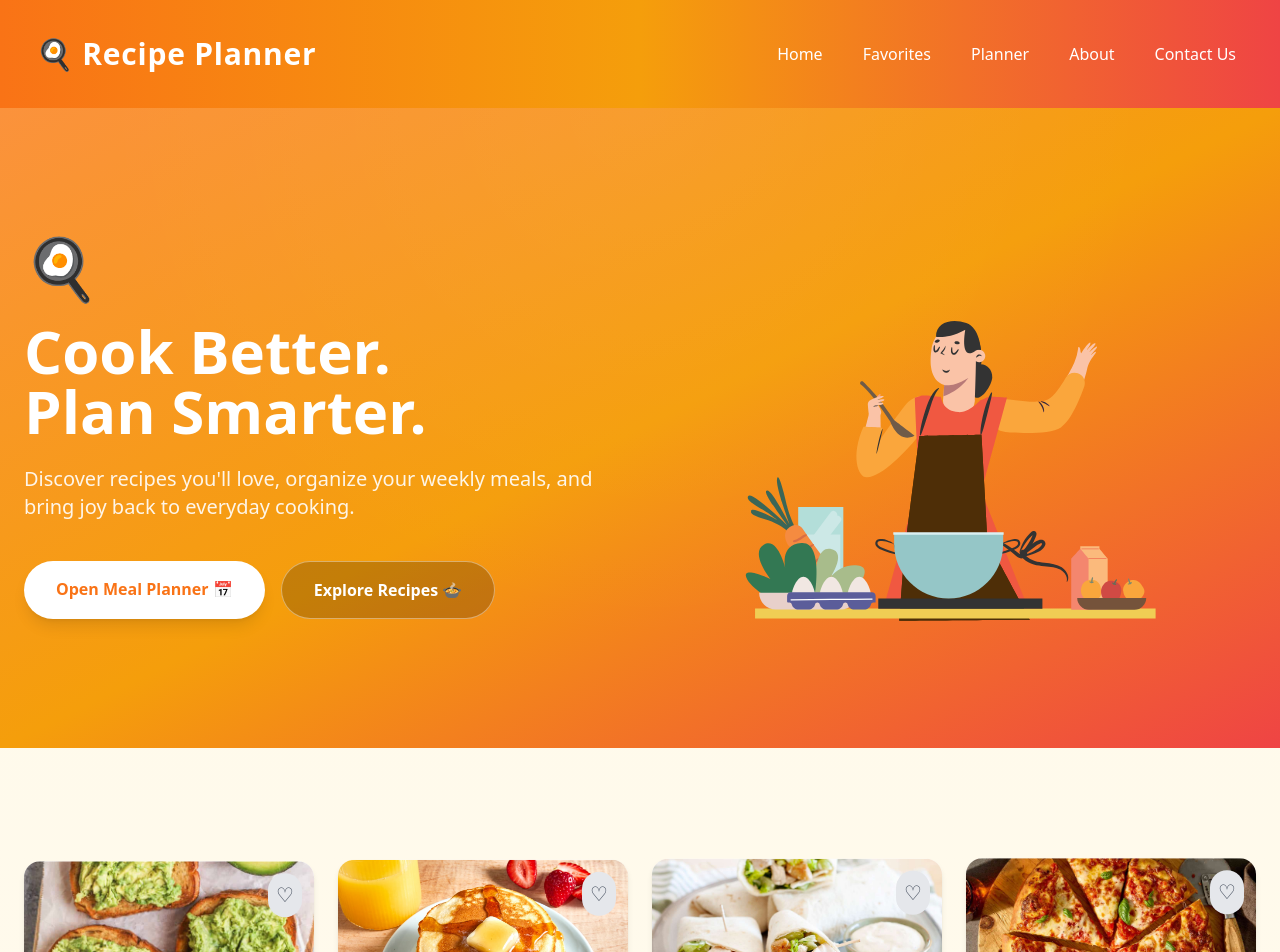
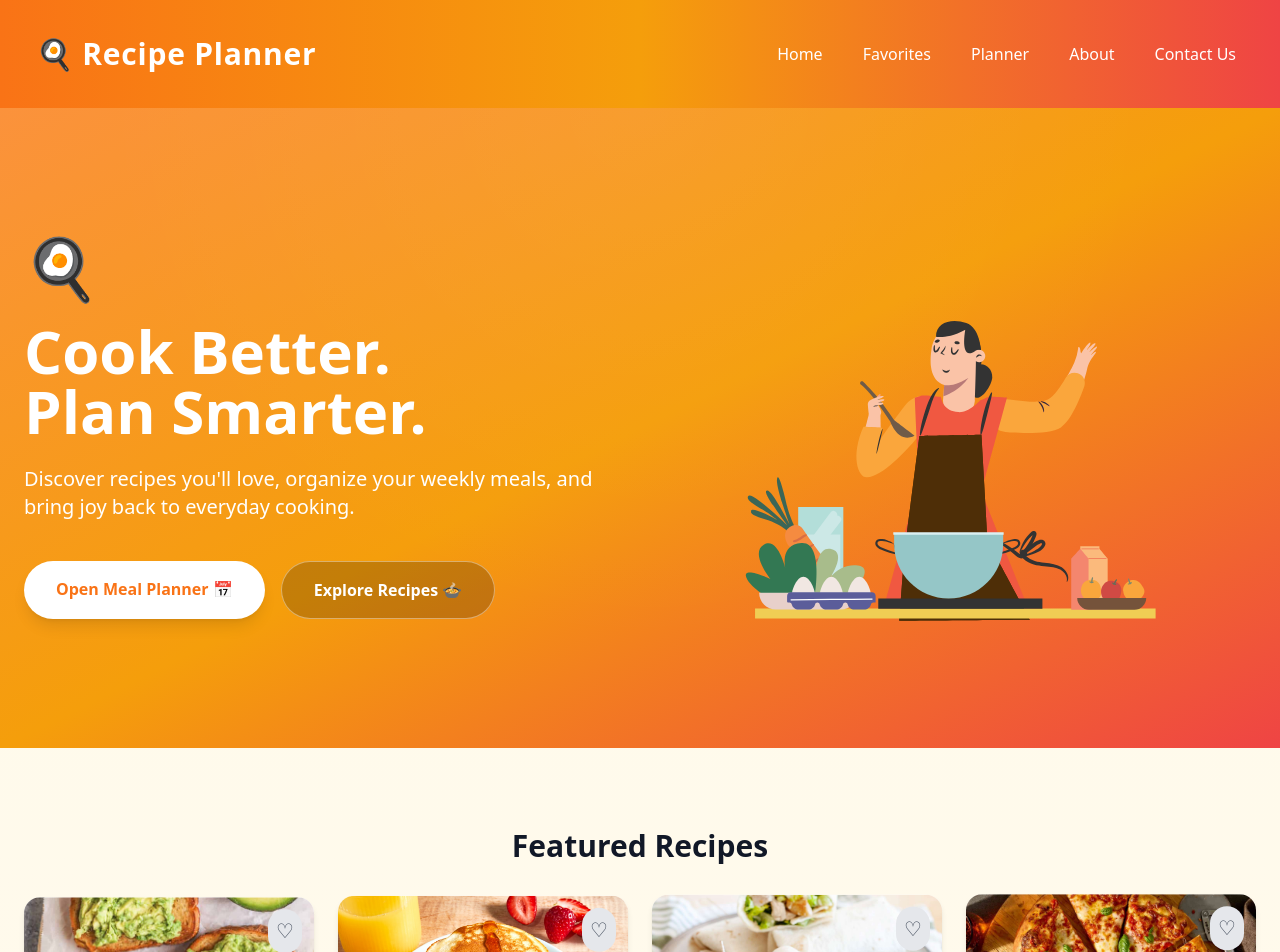
Before and after one commit to Aiman990-crypto/recipe-planner, a React (Create React App) app: page / in a window 1280 px wide. Shown: the top 952 px of the page. Built offline with nearby package versions, Linux system fonts and the light colour scheme.

Commit message:
changes in home file

```diff
--- a/src/pages/Home.jsx
+++ b/src/pages/Home.jsx
@@ -58,14 +58,15 @@ const Home = () => {
     <div className="text-center md:text-left max-w-xl">
       <div className="text-6xl mb-6">🍳</div>
 
-      <h1 className="text-5xl md:text-6xl font-extrabold leading-tight mb-6">
-        Cook Better. <br /> Plan Smarter.
-      </h1>
+      <h1 className="text-5xl md:text-6xl font-extrabold leading-tight mb-6 text-white">
+  Cook Better. <br /> Plan Smarter.
+</h1>
 
-      <p className="text-lg md:text-xl text-white/90 mb-10">
-        Discover recipes you'll love, organize your weekly meals,
-        and bring joy back to everyday cooking.
-      </p>
+<p className="text-lg md:text-xl text-white mb-10">
+  Discover recipes you'll love, organize your weekly meals,
+  and bring joy back to everyday cooking.
+</p>
+
 
       <div className="flex flex-col sm:flex-row justify-center md:justify-start gap-4">
         <Link
@@ -105,7 +106,7 @@ const Home = () => {
 {/* ⭐ FEATURED SECTION */}
 <section className="px-6 py-20 max-w-7xl mx-auto animate-fadeUp">
   {/* Section Heading */}
-  <h2 className="text-2xl sm:text-3xl font-bold text-center mb-10 px-4 leading-snug"></h2>
+  <h2 className="text-2xl sm:text-3xl font-bold text-center mb-10 px-4 leading-snug">Featured Recipes</h2>
 
 
   {/* Recipe Grid with floating cards */}
```
